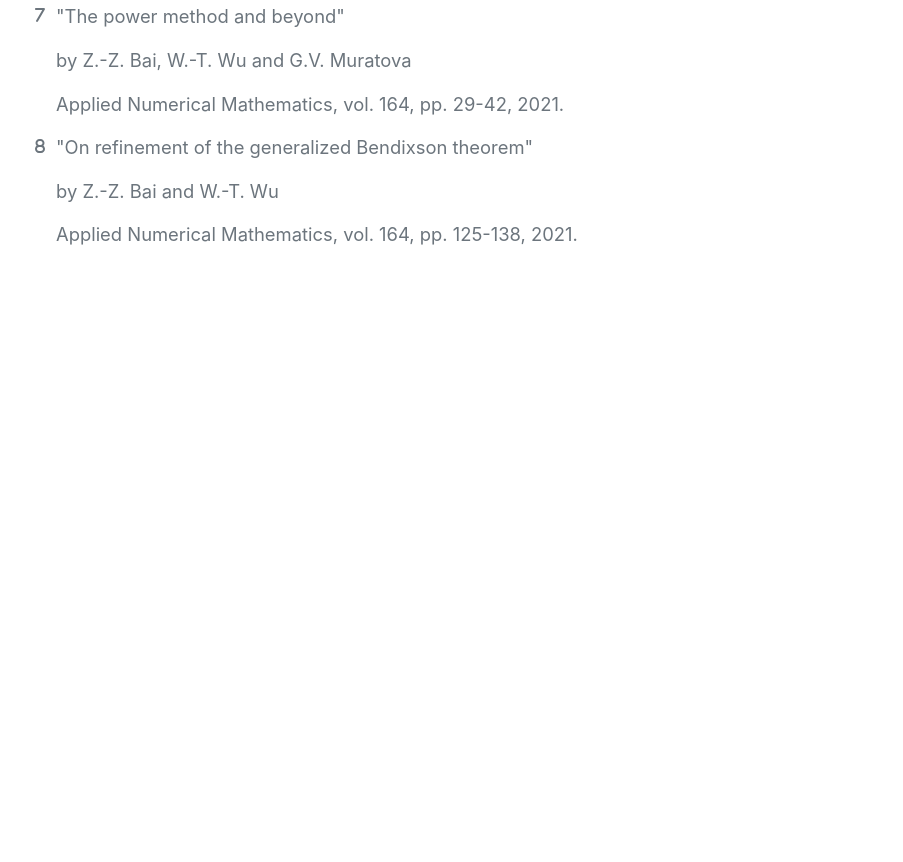
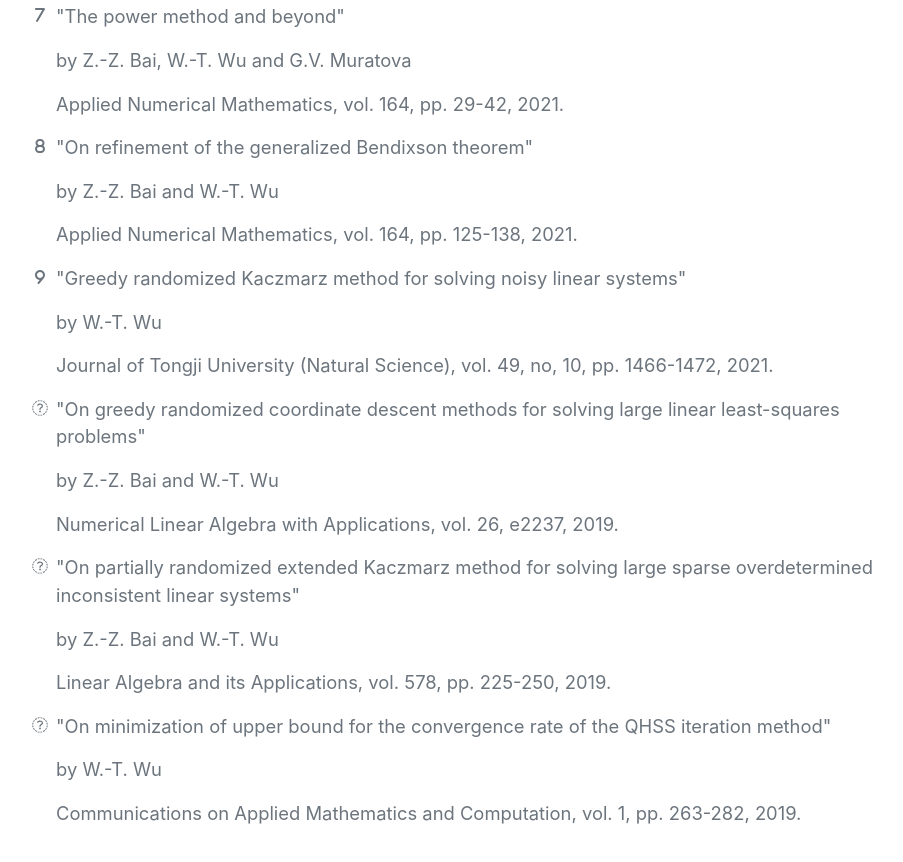
Before and after one commit to Wen-TingWu/homepage, a website: page index.html in a window 1280 px wide. Shown: the part 7440-8302 px from the top of the page, without its empty margins (304-1207 px from the left). Before the commit the page ends 7785 px from the top, so only its background shows below. Drawn offline with nearby package versions, Linux system fonts and the light colour scheme; a web font is replaced by a local one.

Commit message:
Update index.html

```diff
--- a/index.html
+++ b/index.html
@@ -233,6 +233,30 @@
                             <p class="lead mb-3">by Z.-Z. Bai and W.-T. Wu</p>
                             <p class="lead mb-3">Applied Numerical Mathematics, vol. 164, pp. 125-138, 2021.</p>
                         </li>
+                        <li>
+                            <span class="fa-li"><i class="fas fa-9"></i></span>
+                            <p class="lead mb-3">"Greedy randomized Kaczmarz method for solving noisy linear systems"</p>
+                            <p class="lead mb-3">by W.-T. Wu</p>
+                            <p class="lead mb-3">Journal of Tongji University (Natural Science), vol. 49, no, 10, pp. 1466-1472, 2021.</p>
+                        </li>
+                        <li>
+                            <span class="fa-li"><i class="fas fa-10"></i></span>
+                            <p class="lead mb-3">"On greedy randomized coordinate descent methods for solving large linear least-squares problems"</p>
+                            <p class="lead mb-3">by Z.-Z. Bai and W.-T. Wu</p>
+                            <p class="lead mb-3">Numerical Linear Algebra with Applications, vol. 26, e2237, 2019.</p>
+                        </li>
+                        <li>
+                            <span class="fa-li"><i class="fas fa-11"></i></span>
+                            <p class="lead mb-3">"On partially randomized extended Kaczmarz method for solving large sparse overdetermined inconsistent linear systems"</p>
+                            <p class="lead mb-3">by Z.-Z. Bai and W.-T. Wu</p>
+                            <p class="lead mb-3">Linear Algebra and its Applications, vol. 578, pp. 225-250, 2019.</p>
+                        </li>
+                        <li>
+                            <span class="fa-li"><i class="fas fa-12"></i></span>
+                            <p class="lead mb-3">"On minimization of upper bound for the convergence rate of the QHSS iteration method"</p>
+                            <p class="lead mb-3">by W.-T. Wu</p>
+                            <p class="lead mb-3">Communications on Applied Mathematics and Computation, vol. 1, pp. 263-282, 2019.</p>
+                        </li>
                     </ul>
                 </div>
             </section>
```
